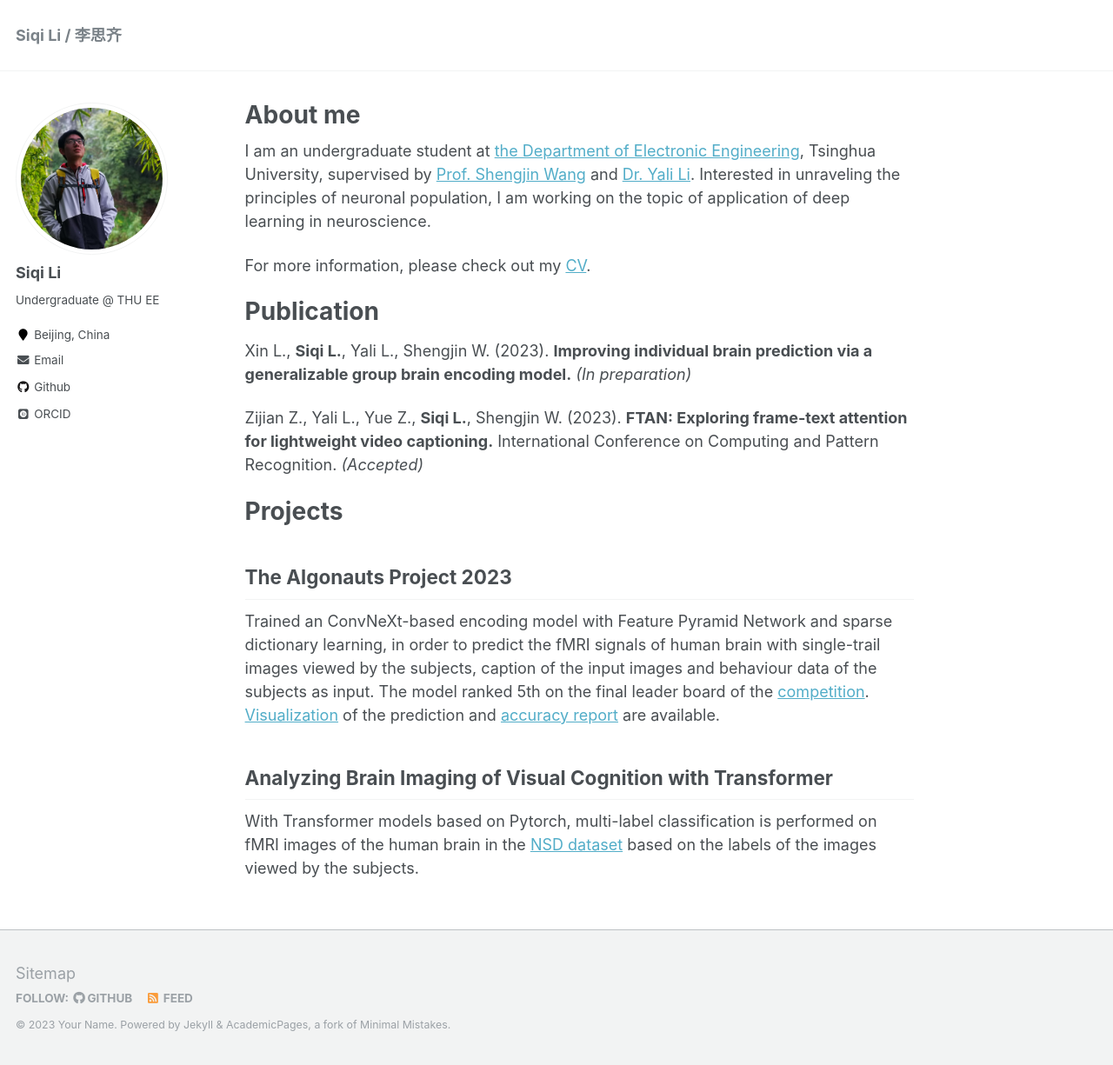
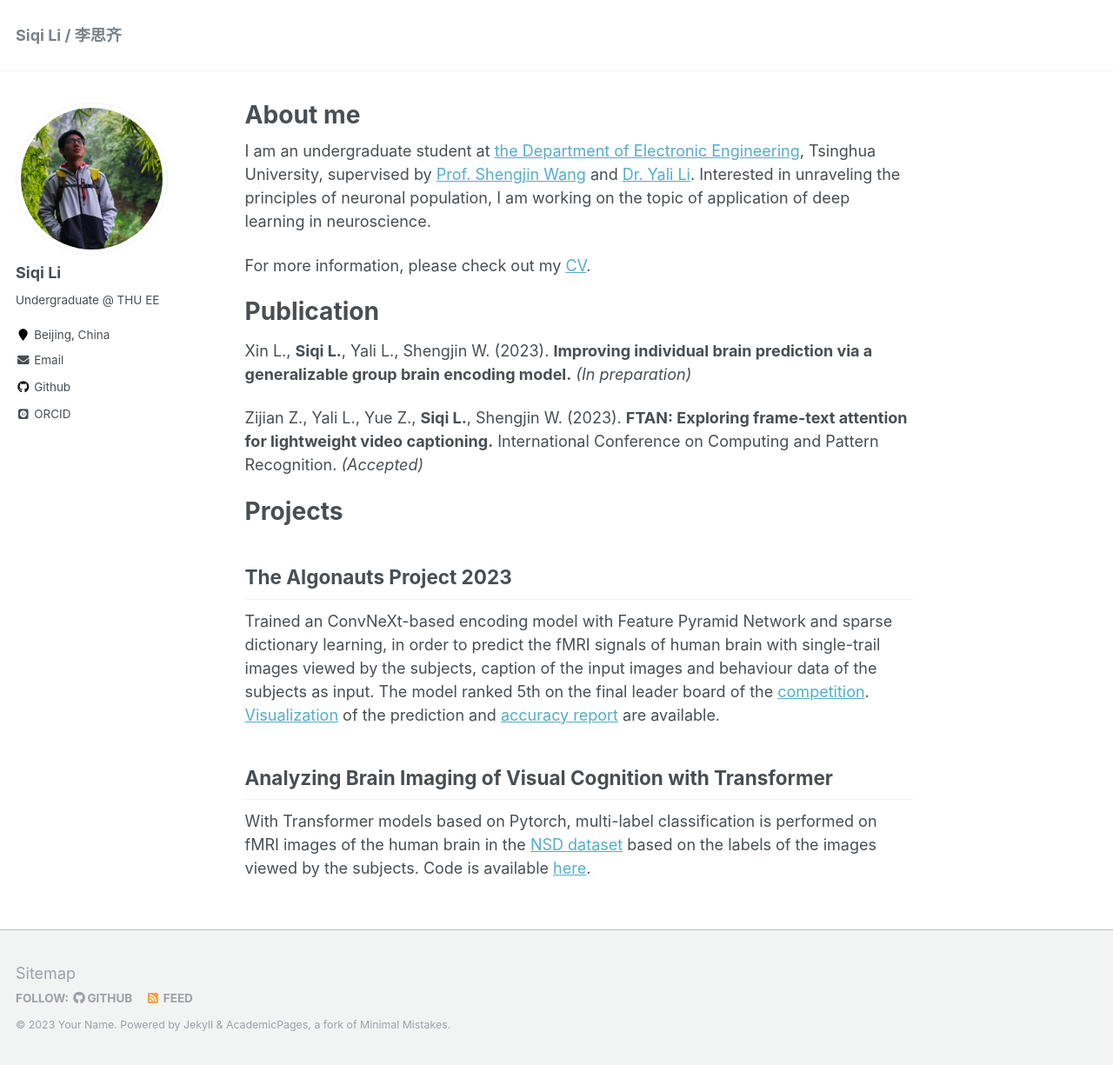
Before and after one commit to LSQamI/IamWho, a Jekyll site: the page built from _pages/about.md, in a window 1280 px wide and 1225 px high. Shown: the whole window at 87% size. Built offline with Jekyll 4.4.1, drawn with Linux system fonts in a browser that asks for light colours; some web fonts are replaced.

Commit message:
update Projects

```diff
--- a/_pages/about.md
+++ b/_pages/about.md
@@ -28,4 +28,4 @@ Trained an ConvNeXt-based encoding model with Feature Pyramid Network and sparse
 
 ## Analyzing Brain Imaging of Visual Cognition with Transformer
 
-With Transformer models based on Pytorch, multi-label classification is performed on fMRI images of the human brain in the [NSD dataset](https://www.nature.com/articles/s41593-021-00962-x) based on the labels of the images viewed by the subjects.
+With Transformer models based on Pytorch, multi-label classification is performed on fMRI images of the human brain in the [NSD dataset](https://www.nature.com/articles/s41593-021-00962-x) based on the labels of the images viewed by the subjects. Code is available [here](https://github.com/LSQamI/Brain-Decode).
```
